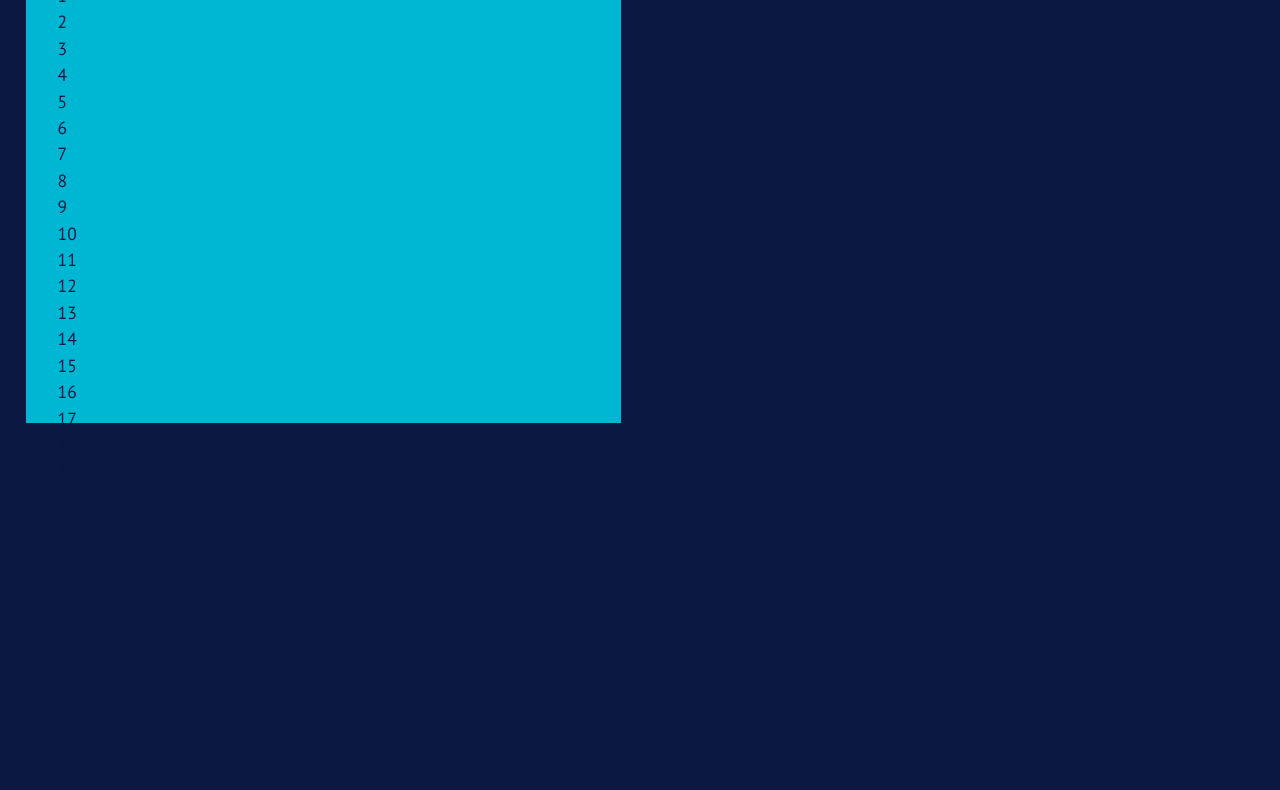
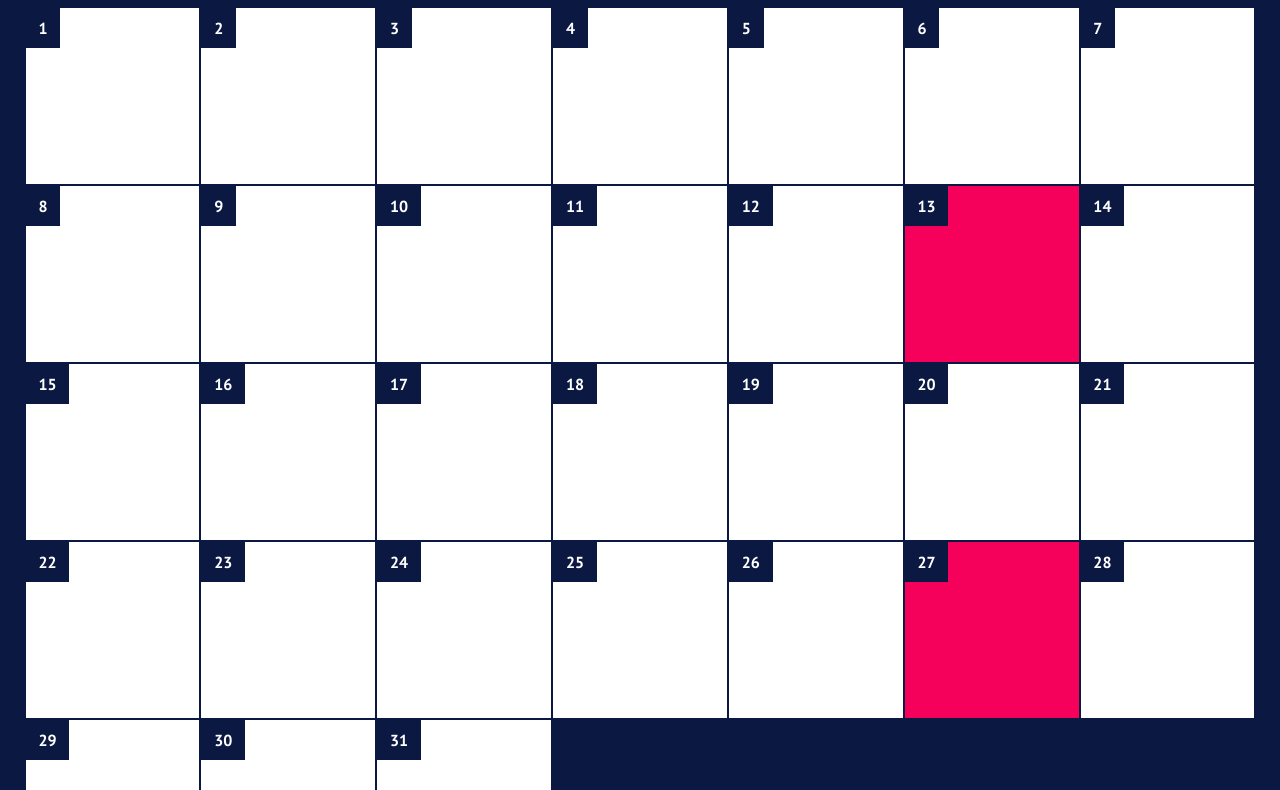
Before and after one commit to b-r-broge/IronYard_week-two-project, a plain HTML site: page calendar/index.html in a window 1280 px wide. Shown: the part 317-1107 px from the top of the page. Drawn offline with Linux system fonts and the light colour scheme.

Commit message:
fixing html and adding all css for calendar

```diff
--- a/calendar/index.html
+++ b/calendar/index.html
@@ -21,9 +21,9 @@
 
     <h1>Meetup Calendar</h1>
 
-    <div class="up-next">
+    <div class="calendar-body">
       <h2>June</h2>
-      <article class="calendar">
+      <article class="calendar-page">
         <div class="day"><p>1</p></div>
         <div class="day"><p>2</p></div>
         <div class="day"><p>3</p></div>
@@ -36,7 +36,7 @@
         <div class="day"><p>10</p></div>
         <div class="day"><p>11</p></div>
         <div class="day"><p>12</p></div>
-        <div class="day meet"><p>13</p></div>
+        <div class="day meeting-day"><p>13</p></div>
         <div class="day"><p>14</p></div>
         <div class="day"><p>15</p></div>
         <div class="day"><p>16</p></div>
@@ -50,7 +50,7 @@
         <div class="day"><p>24</p></div>
         <div class="day"><p>25</p></div>
         <div class="day"><p>26</p></div>
-        <div class="day meet"><p>27</p></div>
+        <div class="day meeting-day"><p>27</p></div>
         <div class="day"><p>28</p></div>
         <div class="day"><p>29</p></div>
         <div class="day"><p>30</p></div>
--- a/css/main.css
+++ b/css/main.css
@@ -229,6 +229,41 @@ h6 {
 
 /*Calendar page specific mobile styling*/
 
+.calendar-page {
+  display: grid;
+  grid-template-columns: 1fr 1fr 1fr 1fr 1fr 1fr 1fr;
+  grid-gap: 2px 2px;
+}
+
+.calendar-body {
+  background: #0B1942;
+  margin-top: 2vh;
+  padding: 2vh 2vw;
+  padding-bottom: 5vh;
+}
+
+.calendar-body h2 {
+  padding-left: 0;
+}
+
+.day {
+  background: #FFFFFF;
+  height: 9vh;
+}
+
+.day p {
+  background: #0B1942;
+  color: #FFFFFF;
+  font-size: 1.5vh;
+  font-weight: bold;
+  padding: 1vh 2vw;
+  float: left;
+}
+
+.meeting-day {
+  background: #F5005B;
+}
+
 /*Join page specifinc mobile styling*/
 
 /*TABLET STYLING*/
@@ -303,6 +338,16 @@ h6 {
 
   /*Calendar styling for tablets*/
 
+  .day {
+    height: 15vh;
+  }
+
+  .day p {
+    font-size: 2vh;
+    padding: 1vh 1vw;
+  }
+
+
   /*Join styling for tablets*/
 
 }
@@ -324,6 +369,10 @@ h6 {
     height: 15vh;
     width: 10vw;
     padding: 1vh 1vw;
+  }
+
+  h1 {
+    font-size: 6vh;
   }
 
   h2 {
@@ -395,6 +444,10 @@ h6 {
 
   /*Calendar specific desktop styling*/
 
+  .day {
+    height: 22vh;
+  }
+
   /*Join specific desktop styling*/
 
 }
```
